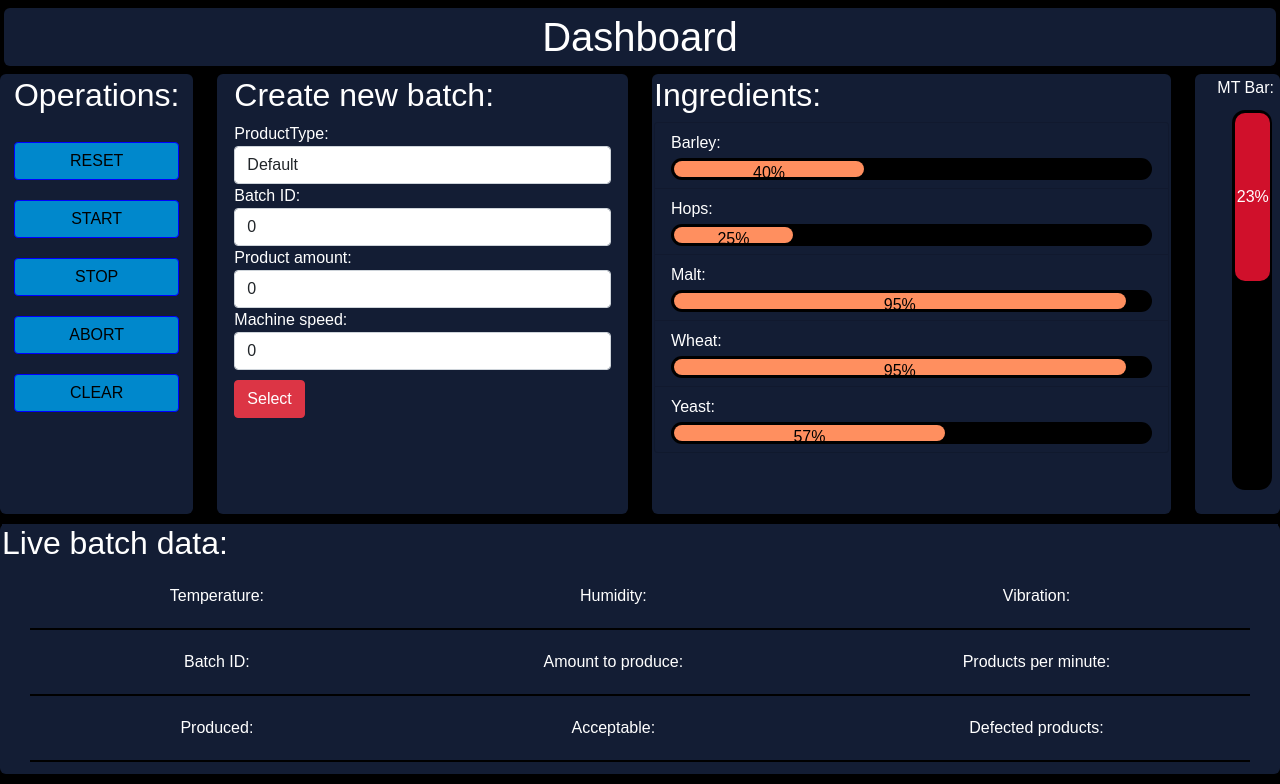
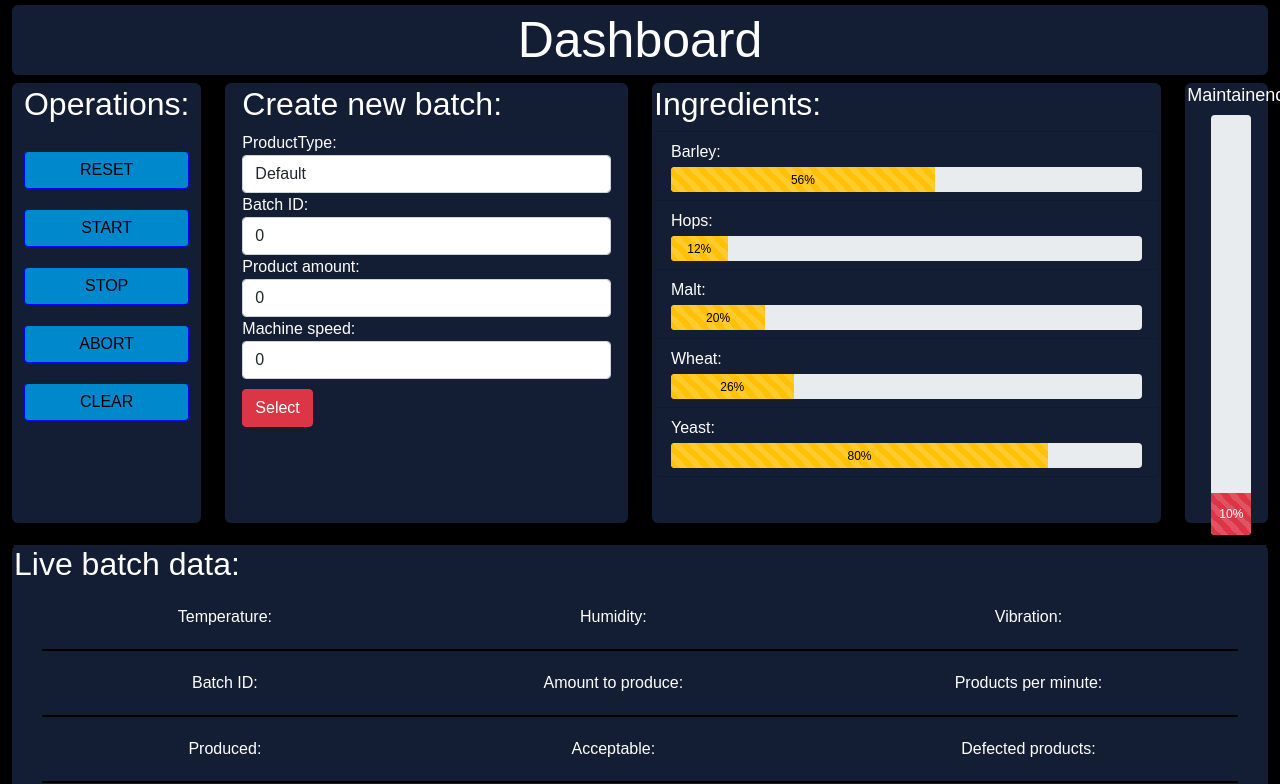
Before and after one commit to m4um4u1/ST4-PRO, an Angular app in the folder FrontEnd/: page / in a window 1280 px wide. Shown: the top 784 px of the page. Built offline with nearby package versions, Linux system fonts and the light colour scheme; no server answers.

Commit message:
use bootstrap progressbars

```diff
--- a/FrontEnd/src/app/app.component.html
+++ b/FrontEnd/src/app/app.component.html
@@ -16,18 +16,16 @@
     }
 
     header {
+
+    }
+    h1{
       background-color: #131d34;
+      color: white;
       padding: 5px;
       text-align: center;
-      font-size: 15px;
-      color: white;
-      margin: 8px 4px 8px 4px;
+      font-size: 50px;
+      margin-top: 5px;
       border-radius: 6px;
-    }
-    header h1{
-      background-color: #131d34;
-      color: white;
-      margin: 0px;
     }
 
     p{
@@ -59,14 +57,14 @@
 </head>
 <body>
 
-<div class="row">
-  <div class="col-md-12">
-      <header>
-        <h1>Dashboard</h1>
-      </header>
+
+
+<div class="container-fluid">
+  <div class="row">
+    <div class="col-md-12 col-lg-12">
+    <h1>Dashboard</h1>
+    </div>
   </div>
-</div>
-
 
 <div class="row">
   <div class="col-md-2 col-lg-2">
@@ -94,7 +92,6 @@
     <app-report-view></app-report-view>
   </div>
 </div>
-
-
+</div>
 </body>
 </html>
--- a/FrontEnd/src/app/ing-view/ing-view.component.css
+++ b/FrontEnd/src/app/ing-view/ing-view.component.css
@@ -4,7 +4,7 @@
   min-height: 440px;
   border-radius: 6px;
   padding: 2px;
-
+  color: white;
 }
 .ingredients{
   background-color: #131d34;
@@ -15,83 +15,17 @@
 }
 .list-group-item{
   background-color: #131d34 !important;
+  color: white;
 }
 
-.barleyBar{
-  background-color: black;
-  border-radius: 13px;
-  padding: 3px;
-}
-.barleyBar>div{
-  background-color: #ff8f5f;
-  width: 40%;
-  height: 16px;
-  border-radius: 10px;
-  color: black;
-  text-align: center;
-}
-.hopsBar{
-  background-color: black;
-  border-radius: 13px;
-  padding: 3px;
-}
-.hopsBar>div{
-  background-color: #ff8f5f;
-  width: 25%;
-  height: 16px;
-  border-radius: 10px;
-  color: black;
-  text-align: center;
-}
-.maltBar{
-  background-color: black;
-  border-radius: 13px;
-  padding: 3px;
-}
-.maltBar>div{
-  background-color: #ff8f5f;
-  width: 95%;
-  height: 16px;
-  border-radius: 10px;
-  color: black;
-  text-align: center;
-}
-.wheatBar{
-  background-color: black;
-  border-radius: 13px;
-  padding: 3px;
-}
-.wheatBar>div{
-  background-color: #ff8f5f;
-  width: 95%;
-  height: 16px;
-  border-radius: 10px;
-  color: black;
-  text-align: center;
-}
-.yeastBar{
-  background-color: black;
-  border-radius: 13px;
-  padding: 3px;
-}
-.yeastBar>div{
-  background-color: #ff8f5f;
-  width: 57%;
-  height: 16px;
-  border-radius: 10px;
-  color: black;
-  text-align: center;
+p {
+  margin-bottom: 3px;
 }
 
-
-header h2{
-  background-color: #131d34;
-  color: white;
-  text-align: left;
+.ing-container .progress-bar {
+  color: black;
 }
 
-p{
-  background-color: #131d34;
-  color: white;
-  margin-bottom: 3px;
+.progress {
+  height: 25px !important;
 }
--- a/FrontEnd/src/app/ing-view/ing-view.component.html
+++ b/FrontEnd/src/app/ing-view/ing-view.component.html
@@ -7,32 +7,37 @@
     <ul class="list-group">
       <li class="list-group-item">
         <p>Barley:</p>
-        <div class="barleyBar">
-          <div>40%</div>
+        <div class="progress">
+          <div class="progress-bar progress-bar-striped bg-warning" role="progressbar" style="width: {{ barleyProcent }}%"
+               aria-valuenow="75" aria-valuemin="0" aria-valuemax="100"> {{barleyProcent}}%</div>
         </div>
       </li>
       <li class="list-group-item">
         <p>Hops:</p>
-        <div class="hopsBar">
-          <div>25%</div>
+        <div class="progress">
+          <div class="progress-bar progress-bar-striped bg-warning" role="progressbar" style="width: {{ hopsProcent }}%"
+               aria-valuenow="75" aria-valuemin="0" aria-valuemax="100">{{hopsProcent}}%</div>
         </div>
       </li>
       <li class="list-group-item">
         <p>Malt:</p>
-        <div class="maltBar">
-          <div>95%</div>
+        <div class="progress">
+          <div class="progress-bar progress-bar-striped bg-warning" role="progressbar" style="width: {{ maltProcent }}%"
+               aria-valuenow="75" aria-valuemin="0" aria-valuemax="100">{{maltProcent}}%</div>
         </div>
       </li>
       <li class="list-group-item">
         <p>Wheat:</p>
-        <div class="wheatBar">
-          <div>95%</div>
+        <div class="progress">
+          <div class="progress-bar progress-bar-striped bg-warning" role="progressbar" style="width: {{ wheatProcent }}%"
+               aria-valuenow="75" aria-valuemin="0" aria-valuemax="100">{{wheatProcent}}%</div>
         </div>
       </li>
       <li class="list-group-item">
         <p>Yeast:</p>
-        <div class="yeastBar">
-          <div>57%</div>
+        <div class="progress">
+          <div class="progress-bar progress-bar-striped bg-warning" role="progressbar" style="width: {{ yeastProcent }}%"
+               aria-valuenow="75" aria-valuemin="0" aria-valuemax="100">{{yeastProcent}}%</div>
         </div>
       </li>
     </ul>
--- a/FrontEnd/src/app/ing-view/ing-view.component.ts
+++ b/FrontEnd/src/app/ing-view/ing-view.component.ts
@@ -7,6 +7,12 @@ import { Component, OnInit } from '@angular/core';
 })
 export class IngViewComponent implements OnInit {
 
+  barleyProcent = 56;
+  maltProcent = 20;
+  hopsProcent = 12;
+  wheatProcent = 26;
+  yeastProcent = 80;
+
   constructor() { }
 
   ngOnInit(): void {
--- a/FrontEnd/src/app/mt-bar/mt-bar.component.css
+++ b/FrontEnd/src/app/mt-bar/mt-bar.component.css
@@ -1,29 +1,24 @@
+.progress-bar-vertical {
+  width: 40px;
+  min-height: 420px;
+  display: flex;
+  align-items: flex-end;
+  float: left;
+}
+
+.progress-bar-vertical .progress-bar {
+  width: 100%;
+  height: 10%;
+  -webkit-transition: height 0.6s ease;
+  -o-transition: height 0.6s ease;
+  transition: height 0.6s ease;
+}
+
 .mt{
-  background-color:	#131d34;
+  background-color: #131d34;
   min-height: 440px;
   border-radius: 6px;
   padding: 2px;
   color: white;
+  align-items: center;
 }
-
-p{
-  margin: 0px 0px 10px 20px;
-}
-.mtBar{
-  margin: 0px 0px 0px 35px;
-  background-color: black;
-  width: 40px;
-  border-radius: 13px;
-  padding: 3px;
-  height: 380px;
-}
-.mtBar>div{
-  display: flex;
-  background-color: #d0102b;
-  width: 35px;
-  height: 45%;
-  border-radius: 10px;
-  color: white;
-  align-items: center;
-  justify-content: center;
-}
--- a/FrontEnd/src/app/mt-bar/mt-bar.component.html
+++ b/FrontEnd/src/app/mt-bar/mt-bar.component.html
@@ -1,6 +1,9 @@
 <div class="mt">
-    <p>MT Bar:</p>
-    <div class="mtBar">
-      <div>23%</div>
-    </div>
+  <h5 style="font-size: 18px">Maintainence:</h5>
+  <div class="container">
+  <div class="progress progress-bar-vertical">
+    <div class="progress-bar progress-bar-striped bg-danger" style="height: {{mtProcent}}%" aria-valuenow="0"
+         aria-valuemin="0" aria-valuemax="100">{{mtProcent}}%</div>
+  </div>
+  </div>
 </div>
--- a/FrontEnd/src/app/mt-bar/mt-bar.component.ts
+++ b/FrontEnd/src/app/mt-bar/mt-bar.component.ts
@@ -7,6 +7,8 @@ import { Component, OnInit } from '@angular/core';
 })
 export class MtBarComponent implements OnInit {
 
+  mtProcent = 10;
+
   constructor() { }
 
   ngOnInit(): void {
```
